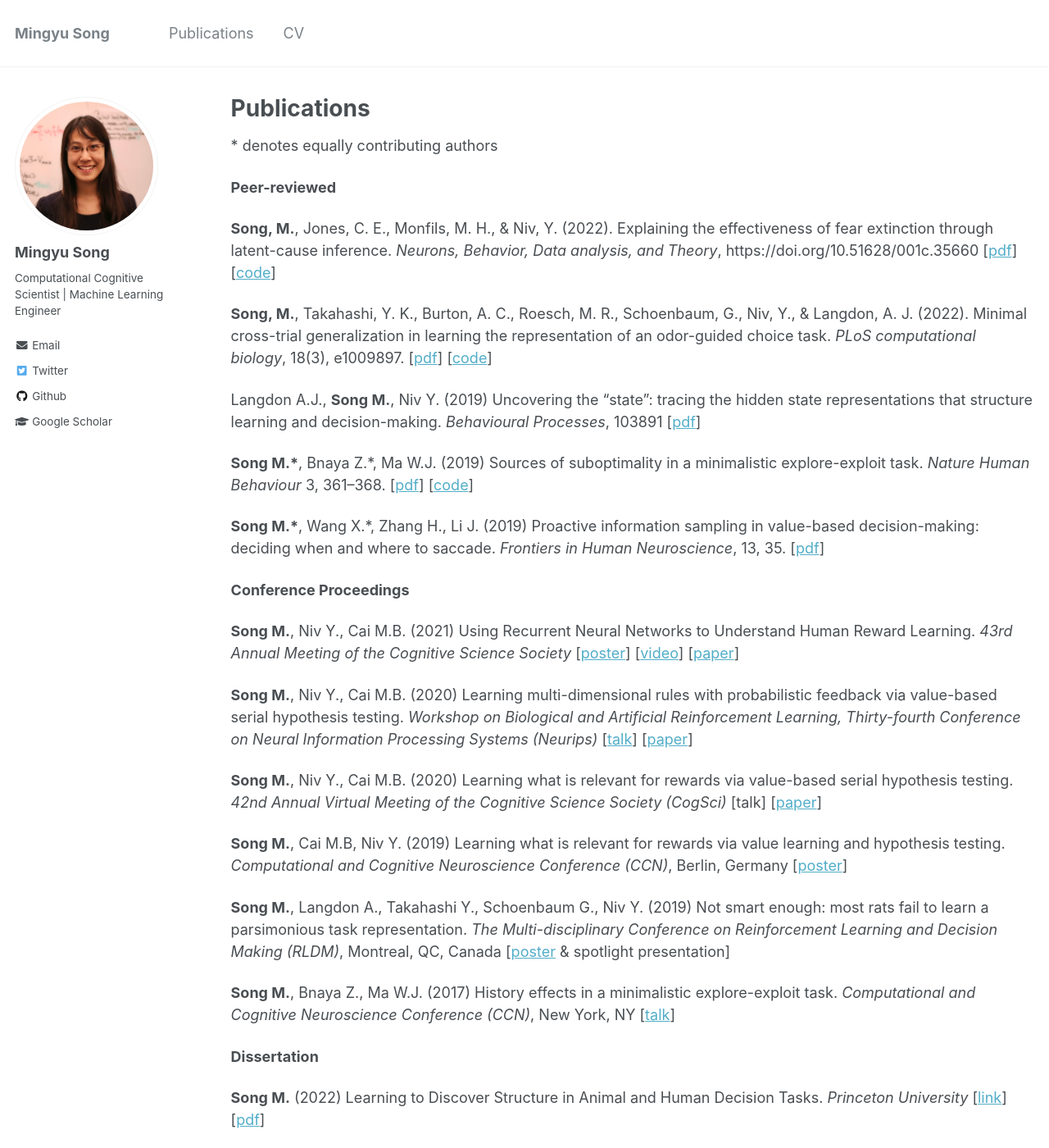
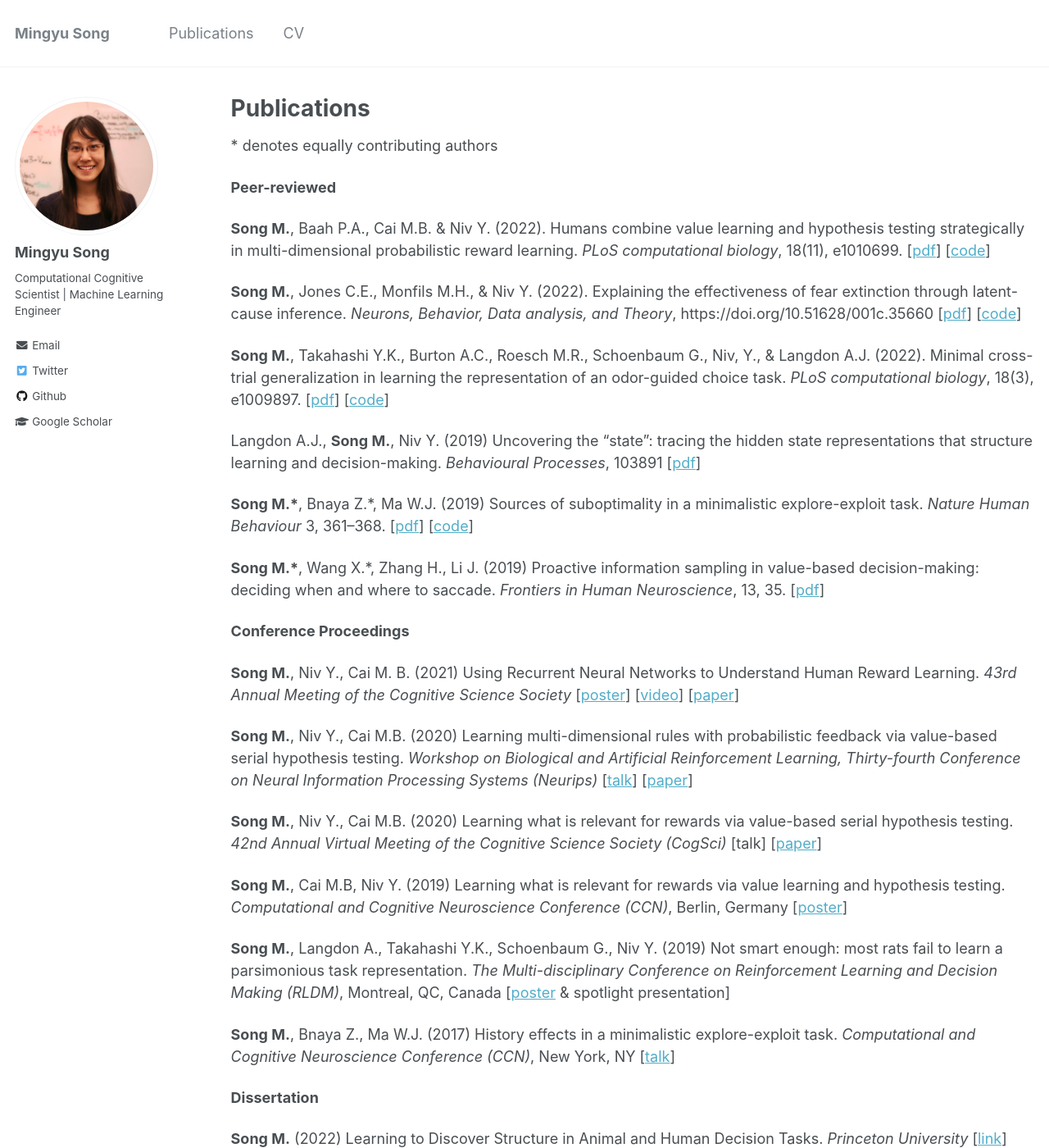
Before and after one commit to mingyus/mingyus.github.io, a Jekyll site: the page built from _pages/publications.md, in a window 1280 px wide and 1400 px high. Shown: the whole window at 82% size. Built offline with Jekyll 4.4.1, drawn with Linux system fonts in a browser that asks for light colours.

Commit message:
update 12/2022

```diff
--- a/_pages/publications.md
+++ b/_pages/publications.md
@@ -20,9 +20,11 @@ author_profile: true
 
 **Peer-reviewed**
 
-**Song, M.**, Jones, C. E., Monfils, M. H., & Niv, Y. (2022). Explaining the effectiveness of fear extinction through latent-cause inference. *Neurons, Behavior, Data analysis, and Theory*, https://doi.org/10.51628/001c.35660 \[[pdf](http://mingyus.github.io/files/SongJonesMonfilsNiv_NBDT_2022.pdf)\] \[[code](https://github.com/mingyus/fear-extinction-latent-cause-inference)\]
+**Song M.**, Baah P.A., Cai M.B. & Niv Y. (2022). Humans combine value learning and hypothesis testing strategically in multi-dimensional probabilistic reward learning. *PLoS computational biology*, 18(11), e1010699. \[[pdf](http://mingyus.github.io/files/SongBaahCaiNiv_PLOSCB_2022.pdf)\] \[[code](https://github.com/mingyus/humans-combine-value-learning-and-hypothesis-testing)\]
 
-**Song, M.**, Takahashi, Y. K., Burton, A. C., Roesch, M. R., Schoenbaum, G., Niv, Y., & Langdon, A. J. (2022). Minimal cross-trial generalization in learning the representation of an odor-guided choice task. *PLoS computational biology*, 18(3), e1009897. \[[pdf](http://mingyus.github.io/files/SongEtal_PLOSCB_2022.pdf)\] \[[code](https://github.com/mingyus/minimal-generalization-in-representation-learning)\]
+**Song M.**, Jones C.E., Monfils M.H., & Niv Y. (2022). Explaining the effectiveness of fear extinction through latent-cause inference. *Neurons, Behavior, Data analysis, and Theory*, https://doi.org/10.51628/001c.35660 \[[pdf](http://mingyus.github.io/files/SongJonesMonfilsNiv_NBDT_2022.pdf)\] \[[code](https://github.com/mingyus/fear-extinction-latent-cause-inference)\]
+
+**Song M.**, Takahashi Y.K., Burton A.C., Roesch M.R., Schoenbaum G., Niv, Y., & Langdon A.J. (2022). Minimal cross-trial generalization in learning the representation of an odor-guided choice task. *PLoS computational biology*, 18(3), e1009897. \[[pdf](http://mingyus.github.io/files/SongEtal_PLOSCB_2022.pdf)\] \[[code](https://github.com/mingyus/minimal-generalization-in-representation-learning)\]
 
 Langdon A.J., **Song M.**, Niv Y. (2019) Uncovering the “state”: tracing the hidden state representations that structure learning and decision-making. *Behavioural Processes*, 103891 \[[pdf](http://mingyus.github.io/files/LangdonSongNiv_BP_2020.pdf)\]
 
@@ -33,7 +35,7 @@ Langdon A.J., **Song M.**, Niv Y. (2019) Uncovering the “state”: tracing the
 
 **Conference Proceedings**
 
-**Song M.**, Niv Y., Cai M.B. (2021) Using Recurrent Neural Networks to Understand Human Reward Learning. *43rd Annual Meeting of the Cognitive Science Society* [[poster](http://mingyus.github.io/files/SongNivCai_CogSci_2021_poster.pdf)] [[video](https://underline.io/events/163/posters/5709/poster/27030-1-d-135-using-recurrent-neural-networks-to-understand-human-reward-learning)] [[paper](http://mingyus.github.io/files/SongNivCai_CogSci_2021.pdf)]
+**Song M.**, Niv Y., Cai M. B. (2021) Using Recurrent Neural Networks to Understand Human Reward Learning. *43rd Annual Meeting of the Cognitive Science Society* [[poster](http://mingyus.github.io/files/SongNivCai_CogSci_2021_poster.pdf)] [[video](https://underline.io/events/163/posters/5709/poster/27030-1-d-135-using-recurrent-neural-networks-to-understand-human-reward-learning)] [[paper](http://mingyus.github.io/files/SongNivCai_CogSci_2021.pdf)]
 
 **Song M.**, Niv Y., Cai M.B. (2020) Learning multi-dimensional rules with probabilistic feedback via value-based serial hypothesis testing. *Workshop on Biological and Artificial Reinforcement Learning, Thirty-fourth Conference on Neural Information Processing Systems (Neurips)* [[talk](https://slideslive.com/38942371/learning-multidimensional-rules-via-valuebased-serial-hypothesis-testing)] [[paper](http://mingyus.github.io/files/SongNivCai_Neurips_BARLworkshop_2020.pdf)]
 
@@ -41,7 +43,7 @@ Langdon A.J., **Song M.**, Niv Y. (2019) Uncovering the “state”: tracing the
 
 **Song M.**, Cai M.B, Niv Y. (2019) Learning what is relevant for rewards via value learning and hypothesis testing. *Computational and Cognitive Neuroscience Conference (CCN)*, Berlin, Germany [[poster](http://mingyus.github.io/files/SongCaiNiv_CNN_2019.pdf)]
 
-**Song M.**, Langdon A., Takahashi Y., Schoenbaum G., Niv Y. (2019) Not smart enough: most rats fail to learn a parsimonious task representation. *The Multi-disciplinary Conference on Reinforcement Learning and Decision Making (RLDM)*, Montreal, QC, Canada [[poster](http://mingyus.github.io/files/SongLangdonNiv_RLDM_2019.pdf) & spotlight presentation]
+**Song M.**, Langdon A., Takahashi Y.K., Schoenbaum G., Niv Y. (2019) Not smart enough: most rats fail to learn a parsimonious task representation. *The Multi-disciplinary Conference on Reinforcement Learning and Decision Making (RLDM)*, Montreal, QC, Canada [[poster](http://mingyus.github.io/files/SongLangdonNiv_RLDM_2019.pdf) & spotlight presentation]
 
 **Song M.**, Bnaya Z., Ma W.J. (2017) History effects in a minimalistic explore-exploit task. *Computational and Cognitive Neuroscience Conference (CCN)*, New York, NY [[talk](https://www.youtube.com/watch?v=VQlRJJz5V3s)]
 
```
Also changed, not shown: 1 other file.
